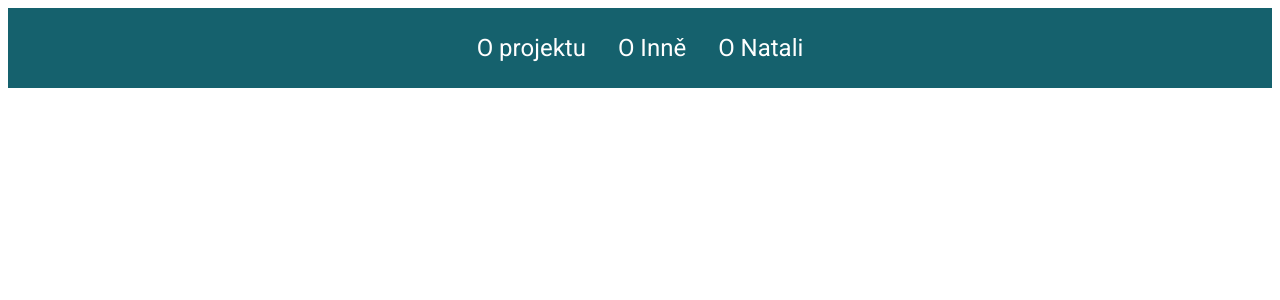
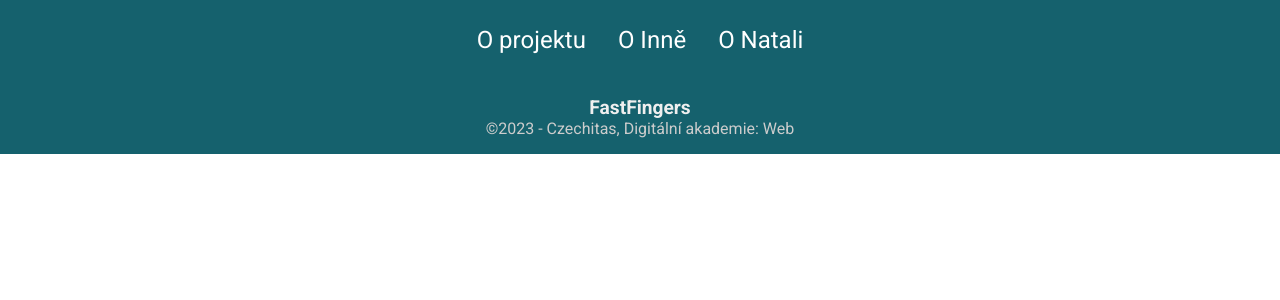
Before and after one commit to NataliiaHl/o-projektu, a React app: page / in a window 1280 px wide. Shown: the top 300 px of the page. Built offline with nearby package versions, Linux system fonts and the light colour scheme.

Commit message:
Add Footer

```diff
--- a/package.json
+++ b/package.json
@@ -20,7 +20,7 @@
     "style-loader": "^3.3.1",
     "webpack": "^5.74.0",
     "webpack-cli": "^4.10.0",
-    "webpack-dev-server": "^4.10.0"
+    "webpack-dev-server": "^4.15.0"
   },
   "dependencies": {
     "react": "^18.2.0",
--- /dev/null
+++ b/src/components/Footer/index.jsx
@@ -0,0 +1,19 @@
+import React from 'react';
+import './style.css';
+
+const Footer = () => {
+  return (
+    <footer>
+      <div className='footer__container'>
+        <div className='footer__title'>
+          FastFingers
+        </div>
+        <div className='copyright'>
+          &copy;2023 - Czechitas, Digitální akademie: Web
+        </div>
+      </div>
+    </footer>
+  )
+}
+
+export default Footer
--- /dev/null
+++ b/src/components/Footer/style.css
@@ -0,0 +1,26 @@
+@import '~typeface-roboto';
+
+footer {
+  width: 100%;
+  font-family: 'Roboto', sans-serif;
+  background-color: #15616D;
+  color: #EFEFEF;
+  margin-top: auto;
+  padding: 1rem 0;
+}
+
+.footer__container {
+  display: flex;
+  flex-direction: column;
+  align-items: center;
+}
+
+.footer__title {
+  font-weight: bold;
+  font-size: 120%;
+  text-align: center;
+}
+
+.copyright {
+  color: #ccc;
+}
--- a/src/index.jsx
+++ b/src/index.jsx
@@ -2,11 +2,13 @@
 import { createRoot } from 'react-dom/client';
 import './style.css';
 import Header from './components/Header';
+import Footer from './components/Footer';
 
 const App = () => {
   return (
     <div className="container">
       <Header />
+      <Footer />
     </div>
   );
 };
--- a/src/style.css
+++ b/src/style.css
@@ -1,11 +1,16 @@
 @import url('https://fonts.googleapis.com/css2?family=Open+Sans:wght@400;700&display=swap');
 
-* {
+html {
   box-sizing: border-box;
+  font-family: 'Open Sans', sans-serif;
 }
 
-html {
-  font-family: 'Open Sans', sans-serif;
+*,
+::after,
+::before {
+  box-sizing: inherit;
+  margin: 0;
+  padding: 0;
 }
 
 .container {
```
Also changed, not shown: src/components/Header/style.css (line endings or trailing spaces).
